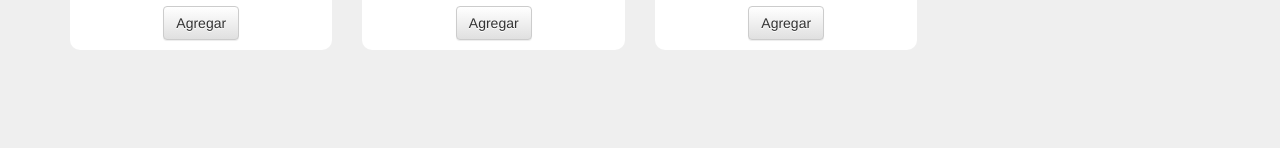
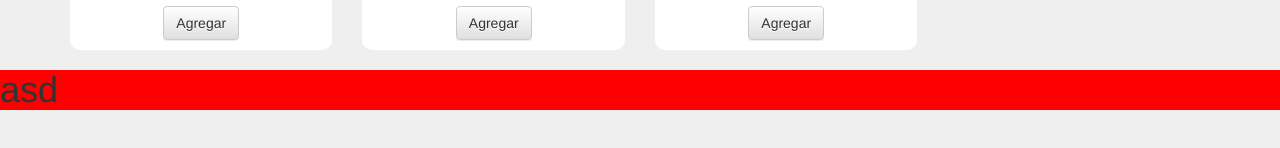
Before and after one commit to wavelabs/shop-cart, a React (Create React App) app: page / in a window 1280 px wide. Shown: the part 294-442 px from the top of the page. Built offline with nearby package versions, Linux system fonts and the light colour scheme.

Commit message:
[1-first-components]
  -WIP on footer

```diff
--- a/src/App.js
+++ b/src/App.js
@@ -4,6 +4,7 @@ import 'bootstrap/dist/css/bootstrap-theme.css';
 import './App.css';
 import Header from './components/header/Header';
 import ProductView from './components/product_view/ProductView';
+import Footer from './components/footer/Footer';
 
 class App extends Component {
   render() {
@@ -11,6 +12,7 @@ class App extends Component {
       <div className="App">
         <Header/>
         <ProductView/>
+        <Footer />
       </div>
     );
   }
--- /dev/null
+++ b/src/components/footer/Footer.css
@@ -0,0 +1,3 @@
+.Footer {
+  background-color: red;
+}
--- /dev/null
+++ b/src/components/footer/Footer.jsx
@@ -0,0 +1,14 @@
+import React from 'react';
+import './Footer.css'
+
+class Footer extends React.Component {
+  render(){
+    return(
+      <div className='Footer'>
+        <h1>asd</h1>
+      </div>
+    );
+  }
+}
+
+export default Footer
```
